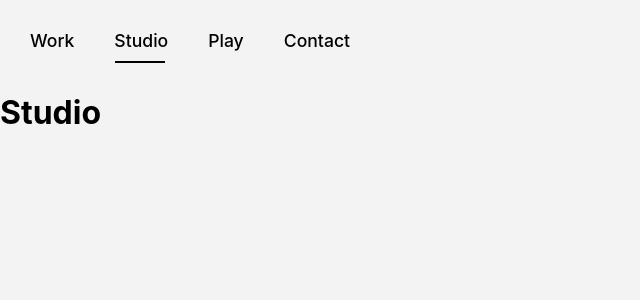
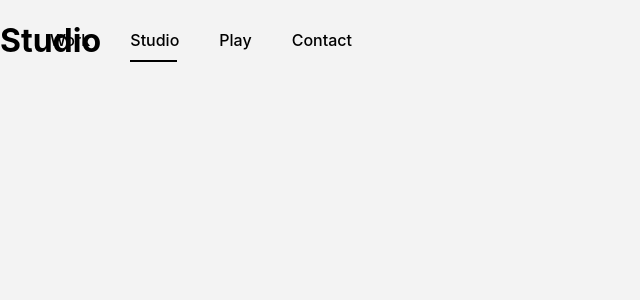
Before and after one commit to adiwahyudi02/blog, a Next.js app: page /studio in a window 1280 px wide. Shown: the top 300 px of the page, without its empty margins (0-640 px from the left). Built offline with nearby package versions, Linux system fonts and the light colour scheme.

Commit message:
styling navigation

```diff
--- a/components/Navigation/Navigation.jsx
+++ b/components/Navigation/Navigation.jsx
@@ -19,7 +19,7 @@ const Navigation = () => {
             <Link href="/contact">
                 <a className={router.pathname == "/contact" ? styles.active : ""}>Contact</a>
             </Link>
-            <div className={styles.dot} />
+            <div className={styles.underline} />
         </nav>
     );
 }
--- a/components/Navigation/Navigation.module.scss
+++ b/components/Navigation/Navigation.module.scss
@@ -1,12 +1,15 @@
 @import "../../styles/utils/variables.scss";
 
 .navMenu {
-    margin: 30px;
+    margin: 30px 50px;
+	position: absolute;
+	top: 0;
+	z-index: 99;
 
 	a {
 		color: $black;
 		text-decoration: none;
-		font-size: 1.1em;
+		font-size: 1em;
         font-weight: 500;
         margin-right: 40px;
         padding: 15px 0;
@@ -19,8 +22,8 @@
 		&:nth-child(1) {
 			&.active {
 				~ {
-					.dot {
-		                width: 45px;
+					.underline {
+		                width: 40px;
 						transform: translateX(0px);
 						transition: all 0.2s ease-in-out;
                         transition-delay: 0.1s;
@@ -31,9 +34,9 @@
 		&:nth-child(2) {
 			&.active {
 				~ {
-					.dot {
-		                width: 50px;
-						transform: translateX(85px);
+					.underline {
+		                width: 47px;
+						transform: translateX(80px);
 						transition: all 0.2s ease-in-out;
                         transition-delay: 0.1s;
 					}
@@ -43,9 +46,9 @@
 		&:nth-child(3) {
 			&.active {
 				~ {
-					.dot {
+					.underline {
 		                width: 30px;
-						transform: translateX(175px);
+						transform: translateX(166px);
 						transition: all 0.2s ease-in-out;
                         transition-delay: 0.1s;
 					}
@@ -55,9 +58,9 @@
 		&:nth-child(4) {
 			&.active {
 				~ {
-					.dot {
+					.underline {
 		                width: 60px;
-						transform: translateX(250px);
+						transform: translateX(236px);
 						transition: all 0.2s ease-in-out;
                         transition-delay: 0.1s;
 					}
@@ -65,8 +68,8 @@
 			}
 		}
 	}
-	.dot {
-		width: 45px;
+	.underline {
+		width: 40px;
 		height: 2px;
 		background: $black;
 		transition: all 0.2s ease-in-out;
```
